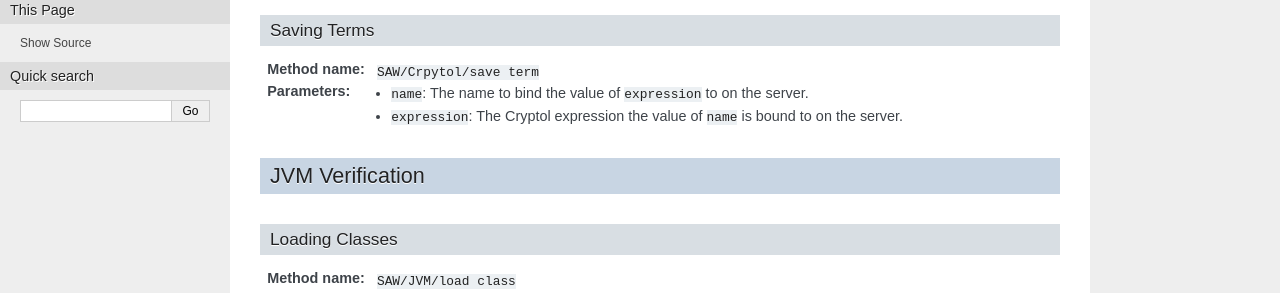
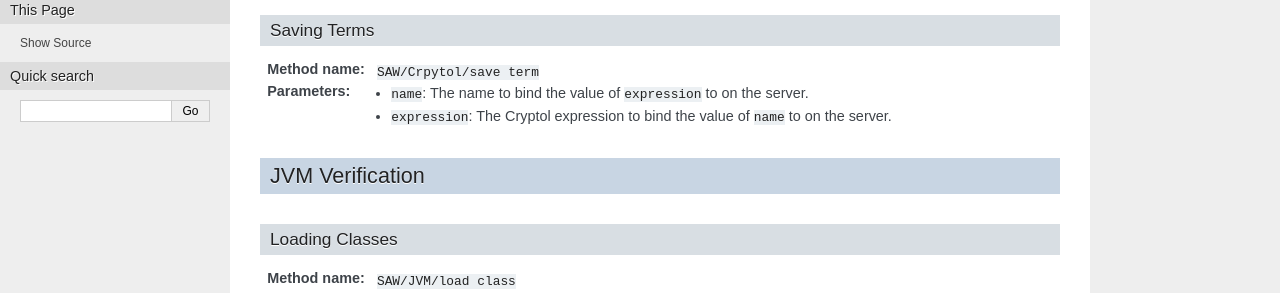
Before and after one commit to GaloisInc/argo, a Sphinx documentation site: the page built from docs/SAW.rst, in a window 1280 px wide and 900 px high, scrolled down 418 px. Shown: the part 152-445 px from the top of the window. Built offline with Sphinx 7.4.7, drawn with Linux system fonts in a browser that asks for light colours.

Commit message:
Another small typo/consistency fix

```diff
--- a/docs/SAW.rst
+++ b/docs/SAW.rst
@@ -38,7 +38,7 @@ Saving Terms
   ``SAW/Crpytol/save term``
 :Parameters:
   - ``name``: The name to bind the value of ``expression`` to on the server.
-  - ``expression``: The Cryptol expression the value of ``name`` is bound to on the server.
+  - ``expression``: The Cryptol expression to bind the value of ``name`` to on the server.
 
 JVM Verification
 ================
```
